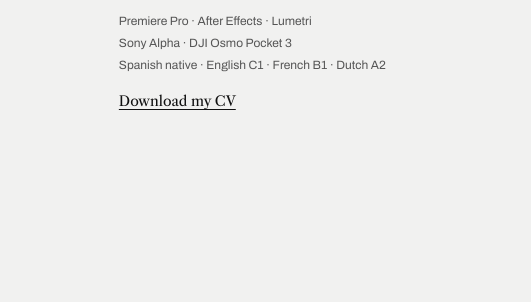
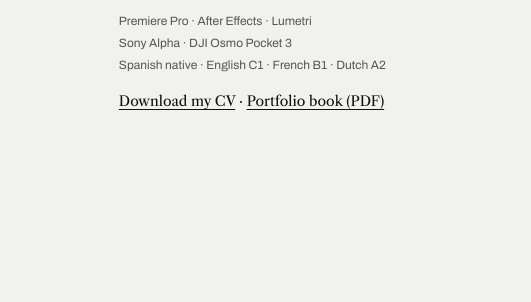
Before and after one commit to robertolacayomedia-oss/robertolacayomedia-oss.github.io, a plain HTML site: page index.html in a window 1280 px wide. Shown: the part 404-706 px from the top of the page, 749-1280 px from the left. Drawn offline with nearby package versions, Linux system fonts and the light colour scheme.

Commit message:
Download the portfolio book (PDF) from the contact page, footer and About note
Co-Authored-By: Claude Opus 5.5 <noreply@anthropic.com>

```diff
--- a/index.html
+++ b/index.html
@@ -241,6 +241,7 @@ img, video { display: block; }
   <a class="cpage__mail" href="mailto:robertolacayo.media@gmail.com">robertolacayo.media@gmail.com</a>
   <div class="cpage__row">
     <a class="cbtn cbtn--fill" href="media/Roberto-Lacayo-CV-2026.pdf" target="_blank" rel="noopener">Download my CV</a>
+    <a class="cbtn" href="https://pub-613f9c7223174c9d991c15739ba98973.r2.dev/new/docs/Roberto-Lacayo-Portfolio-2026.pdf" target="_blank" rel="noopener">Portfolio book (PDF)</a>
     <button class="cbtn" id="copy2">Copy my email</button>
   </div>
   <ul class="cpage__links">
@@ -260,7 +261,7 @@ img, video { display: block; }
     <span class="copied" id="copied" aria-live="polite"></span>
   </div>
   <div><b>Contact</b><a href="mailto:robertolacayo.media@gmail.com">Email</a><br><a href="https://www.linkedin.com/in/roberto-lacayo-765747345/" target="_blank" rel="noopener">LinkedIn</a><br><a href="https://www.instagram.com/roblabmedia/" target="_blank" rel="noopener">Instagram</a><br><a href="https://www.youtube.com/@RobertoLacayo-media" target="_blank" rel="noopener">YouTube</a></div>
-  <div><b>Roberto Lacayo</b>Video editor &amp; producer<br>Brussels, Belgium<br><a href="media/Roberto-Lacayo-CV-2026.pdf" target="_blank" rel="noopener">Download CV</a></div>
+  <div><b>Roberto Lacayo</b>Video editor &amp; producer<br>Brussels, Belgium<br><a href="media/Roberto-Lacayo-CV-2026.pdf" target="_blank" rel="noopener">Download CV</a><br><a href="https://pub-613f9c7223174c9d991c15739ba98973.r2.dev/new/docs/Roberto-Lacayo-Portfolio-2026.pdf" target="_blank" rel="noopener">Portfolio book (PDF)</a></div>
   <div><b>Languages</b>Spanish · English<br>French · Dutch<br><a href="console.html">Play the console ▸</a></div>
 </footer>
 
@@ -368,7 +369,7 @@ const DATA = {"CAT":{"reel":["Showreel","gunmetal","A sample of what your brand
   // one film per row, alternating left and right on the same margins
   const W = { h: 58, v: 28 };
   // a few words next to the first films, in the empty half of the row (home page only)
-  const CV = `<a href="media/Roberto-Lacayo-CV-2026.pdf" target="_blank" rel="noopener">Download my CV</a>`;
+  const CV = `<a href="media/Roberto-Lacayo-CV-2026.pdf" target="_blank" rel="noopener">Download my CV</a> · <a href="https://pub-613f9c7223174c9d991c15739ba98973.r2.dev/new/docs/Roberto-Lacayo-Portfolio-2026.pdf" target="_blank" rel="noopener">Portfolio book (PDF)</a>`;
   const SIDE = {
     "fathers-day": ["About", `<p>I'm Roberto Lacayo, a video editor and producer based in Brussels. I film, edit, grade and write, and I usually do the whole piece myself, from the idea to the colour and the titles.</p><p>I studied International Media &amp; Entertainment Business at Thomas More in Mechelen. Before that I made spots for national TV at VTV in Honduras.</p><p class="side__tools">Premiere Pro · After Effects · Lumetri<br>Sony Alpha · DJI Osmo Pocket 3<br>Spanish native · English C1 · French B1 · Dutch A2</p><p>${CV}</p>`, "about"],
     "boogieville": ["Social media", `<p>I also make social media content: promos that sell tickets, invitations, aftermovies and live sets for artists. I film vertical, cut on the beat and deliver fast, usually the same week.</p><p>Midnight Voodoo, GOZA, Gelatina at Couleur Café and El Nicoya are some of the people I've done it for.</p><p><a href="#social">See all social media work</a></p>`],
```
